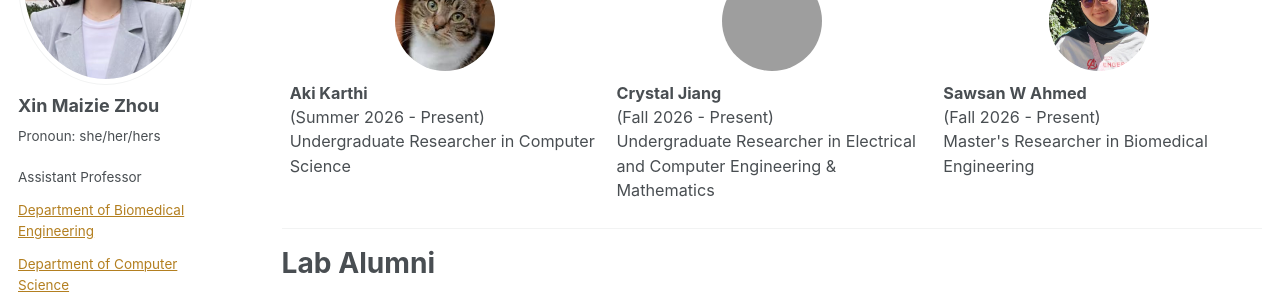
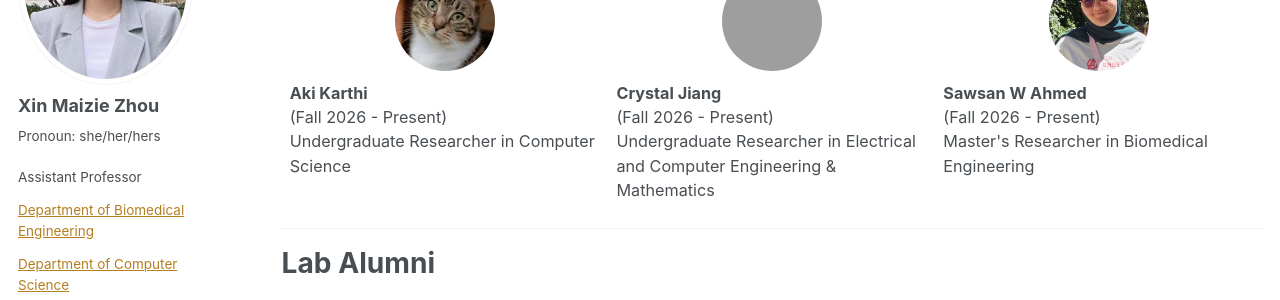
Before and after one commit to maiziezhoulab/Maiziezhoulab.github.io, a Jekyll site: the page built from _pages/LabMembers.md, in a window 1280 px wide and 900 px high, scrolled down 1983 px, cut to the strip 153-453 px from the top of the window. Built offline with Jekyll 4.4.1, drawn with Linux system fonts in a browser that asks for light colours; some web fonts are replaced; grey boxes are pictures that could not be loaded.

Commit message:
Update LabMembers.md

```diff
--- a/_pages/LabMembers.md
+++ b/_pages/LabMembers.md
@@ -177,7 +177,7 @@ author_profile: true
         <div style="text-align: center">
             <img src="/images/students/cat.jpeg" class="student-profile-pic">
         </div>
-        <b>Aki Karthi</b> <br>(Summer 2026 - Present) <br>
+        <b>Aki Karthi</b> <br>(Fall 2026 - Present) <br>
         Undergraduate Researcher in Computer Science
     </td>
 
```
